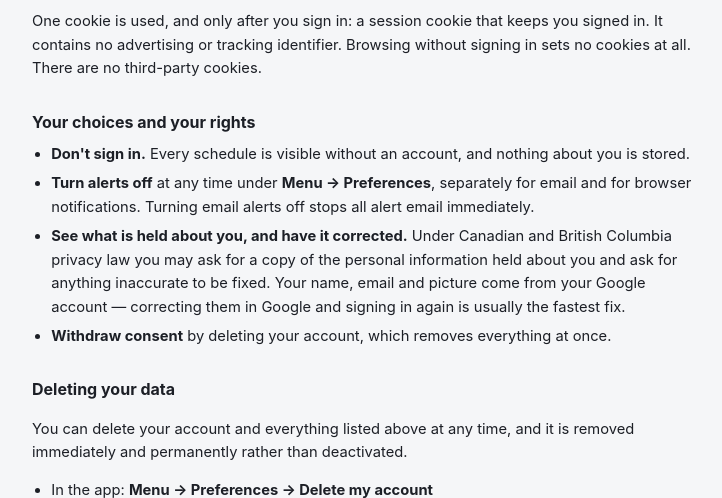
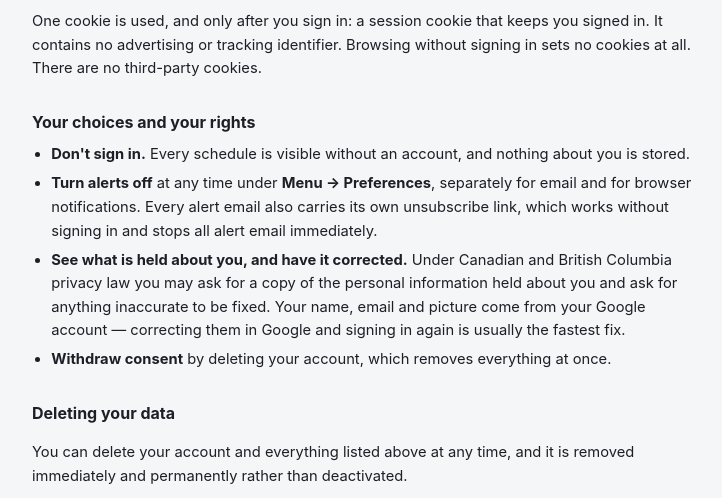
Before and after one commit to Jackattack967/Activity-app, a Flask app: page /privacy in a window 1280 px wide. Shown: the part 2468-2966 px from the top of the page, without its empty margins (272-994 px from the left). Run offline with Flask 3, Linux system fonts and the light colour scheme.

Commit message:
Add CASL unsubscribe and sender identification to alert emails
Alert emails are commercial electronic messages under CASL, which
requires an unsubscribe mechanism in the message itself that works for
at least 60 days without the recipient signing in, plus identification
of the sender including a mailing address. They had neither. Missing
List-Unsubscribe headers also makes bulk mail far more likely to be
filtered as spam, so this was hurting delivery regardless of the law.

tokens.py signs a token naming the user with the app secret, so an
unsubscribe link works straight from an email client with no session,
and cannot be forged or edited to name someone else. Nothing is stored
to make a token valid, and there is no expiry, which satisfies the
60-day floor without bookkeeping.

/unsubscribe answers GET with a confirmation page rather than acting on
it: mail clients and security scanners follow links to check them, and a
GET that unsubscribed immediately would switch alerts off for people who
never clicked. POST performs it, which is also what RFC 8058 one-click
sends. Only email is affected — push is a separate channel CASL does not
govern, and dropping it too would surprise the recipient. A token for a
deleted account reports success, since no mail is going there anyway.

Sender name and mailing address come from SENDER_NAME and
SENDER_MAILING_ADDRESS rather than the source, so a real postal address
is never committed to a public repo. If either is missing, or no base
URL is available to build the link, send_email refuses and logs why
instead of sending a non-compliant message; push alerts continue. The
base URL falls back to Render's own RENDER_EXTERNAL_URL, so it needs no
configuration until a custom domain is in use.

itsdangerous is promoted to an explicit requirement now that tokens.py
imports it directly rather than relying on it via Flask.

Verified: token round-trip; empty, garbage, tampered and foreign-key
tokens all rejected; GET leaves alerts on and commits nothing; POST
turns them off; repeat visits report "already off"; bad tokens 400; the
rendered footer carries the link, name and address; and the refusal path
returns False when the address is unset.

Co-Authored-By: Claude Opus 5 <noreply@anthropic.com>
Claude-Session: https://claude.ai/code/session_012zxA4HPiG1mCNFtGE4hXmR

```diff
--- a/app.py
+++ b/app.py
@@ -25,7 +25,16 @@ import config
 import scraper
 import watcher
 from auth import auth_bp, init_auth
-from models import Favorite, Preference, PushSubscription, WatchRun, db, ensure_schema
+from models import (
+    Favorite,
+    Preference,
+    PushSubscription,
+    User,
+    WatchRun,
+    db,
+    ensure_schema,
+)
+from tokens import read_unsubscribe_token
 
 logger = logging.getLogger(__name__)
 
@@ -233,6 +242,51 @@ def account_delete_page():
     that does not require installing the app, in addition to the in-app path.
     """
     return render_template("delete_account.html")
+
+
+@app.route("/unsubscribe", methods=["GET", "POST"])
+def unsubscribe():
+    """Turn off alert emails straight from a link in one, without signing in.
+
+    CASL requires every commercial electronic message to carry an unsubscribe
+    mechanism that keeps working for at least 60 days and does not make the
+    recipient log in first, so the link carries a signed token naming the user
+    instead of relying on a session.
+
+    GET only asks for confirmation. Mail clients and security scanners follow
+    links in messages to check them, and a GET that unsubscribed immediately
+    would silently switch alerts off for people who never clicked. POST does
+    the work, which is also what RFC 8058 one-click unsubscribe sends.
+
+    Only email alerts are affected: push notifications are a separate channel
+    that CASL does not govern, and silently dropping those too would surprise
+    someone who only meant to stop the email.
+    """
+    if not ACCOUNTS_ENABLED:
+        return render_template("unsubscribe.html", state="unavailable"), 503
+
+    user_id = read_unsubscribe_token(request.values.get("token", ""))
+    if user_id is None:
+        return render_template("unsubscribe.html", state="invalid"), 400
+
+    user = db.session.get(User, user_id)
+    if user is None:
+        # The account was deleted, so no email is being sent to it anyway.
+        # From the recipient's point of view that is a success, not an error.
+        return render_template("unsubscribe.html", state="done")
+
+    if request.method == "GET":
+        return render_template(
+            "unsubscribe.html",
+            state="confirm",
+            token=request.values.get("token", ""),
+            already_off=not user.email_alerts,
+        )
+
+    user.email_alerts = False
+    db.session.commit()
+    logger.info("User %s unsubscribed from alert emails", user_id)
+    return render_template("unsubscribe.html", state="done")
 
 
 @app.route("/api/account/delete", methods=["POST"])
--- a/requirements.txt
+++ b/requirements.txt
@@ -8,3 +8,6 @@ authlib>=1.3
 psycopg2-binary>=2.9
 python-dotenv>=1.0
 pywebpush>=2.0
+# Already installed as a Flask dependency, but declared explicitly because
+# tokens.py imports it directly to sign unsubscribe links.
+itsdangerous>=2.1
--- a/templates/privacy.html
+++ b/templates/privacy.html
@@ -187,7 +187,8 @@
     <li>
       <strong>Turn alerts off</strong> at any time under
       <strong>Menu → Preferences</strong>, separately for email and for browser
-      notifications. Turning email alerts off stops all alert email immediately.
+      notifications. Every alert email also carries its own unsubscribe link,
+      which works without signing in and stops all alert email immediately.
     </li>
     <li>
       <strong>See what is held about you, and have it corrected.</strong> Under
--- /dev/null
+++ b/tokens.py
@@ -0,0 +1,54 @@
+"""Signed, stateless tokens for the unsubscribe links in alert emails.
+
+An unsubscribe link has to work straight from an email client, without the
+recipient signing in first — that is the whole point of it. So the link
+carries a token naming the user rather than relying on a session cookie.
+
+The token is signed with the app's secret key. That means it cannot be
+forged, and it cannot be edited to name a different user without the
+signature failing, so one person's link can never unsubscribe anyone else.
+Nothing has to be stored in the database for a token to be valid.
+
+There is deliberately no expiry: CASL requires an unsubscribe mechanism to
+stay working for at least 60 days after the message is sent, and a token
+that never goes stale satisfies that without any bookkeeping. Rotating
+FLASK_SECRET_KEY invalidates every previously issued link, which is the one
+thing to be aware of before changing it.
+"""
+
+from __future__ import annotations
+
+import os
+
+from itsdangerous import BadSignature, URLSafeSerializer
+
+# Namespaces these tokens so a signature is only ever accepted for this one
+# purpose, even though other features share the same secret key.
+_SALT = "unsubscribe-v1"
+
+
+def _serializer() -> URLSafeSerializer:
+    secret = (os.environ.get("FLASK_SECRET_KEY") or "").strip()
+    if not secret:
+        raise RuntimeError(
+            "FLASK_SECRET_KEY must be set to sign unsubscribe links. Without a "
+            "stable key, links would stop working on every restart."
+        )
+    return URLSafeSerializer(secret, salt=_SALT)
+
+
+def make_unsubscribe_token(user_id: int) -> str:
+    """Token identifying one user, for embedding in an unsubscribe URL."""
+    return _serializer().dumps({"uid": int(user_id)})
+
+
+def read_unsubscribe_token(token: str) -> int | None:
+    """The user id a token names, or None if it is missing, altered or forged."""
+    if not token:
+        return None
+    try:
+        data = _serializer().loads(token)
+    except (BadSignature, RuntimeError):
+        return None
+    uid = data.get("uid") if isinstance(data, dict) else None
+    return uid if isinstance(uid, int) else None
--- a/watcher.py
+++ b/watcher.py
@@ -21,10 +21,13 @@ import json
 import logging
 import os
 
+from urllib.parse import quote
+
 import requests
 from pywebpush import WebPushException, webpush
 
 from models import EventState, Favorite, PushSubscription, WatchRun, db
+from tokens import make_unsubscribe_token
 
 logger = logging.getLogger(__name__)
 
@@ -70,6 +73,52 @@ def send_push(subscription: PushSubscription, payload: dict) -> bool:
         return True
 
 
+def public_base_url() -> str:
+    """Absolute base URL of this deployment, for links inside emails.
+
+    Render sets RENDER_EXTERNAL_URL automatically, so this normally needs no
+    configuration; PUBLIC_BASE_URL overrides it for a custom domain.
+    """
+    base = (
+        os.environ.get("PUBLIC_BASE_URL")
+        or os.environ.get("RENDER_EXTERNAL_URL")
+        or ""
+    ).strip()
+    return base.rstrip("/")
+
+
+def sender_identity() -> tuple[str, str] | None:
+    """(name, mailing address) identifying the sender, or None if unset.
+
+    CASL requires every commercial electronic message to identify who sent
+    it and give a mailing address where they can be reached. Both come from
+    the environment so a real postal address is never committed to the repo.
+    """
+    name = (os.environ.get("SENDER_NAME") or "").strip()
+    address = (os.environ.get("SENDER_MAILING_ADDRESS") or "").strip()
+    if not name or not address:
+        return None
+    return name, address
+
+
+def email_compliance_gap() -> str | None:
+    """Why alert email cannot lawfully be sent, or None if it can.
+
+    Alert emails are commercial electronic messages under CASL, which
+    requires a working unsubscribe mechanism and sender identification in
+    the message itself. If either is unavailable the message would be
+    unlawful to send, so sending is refused rather than sent incomplete.
+    """
+    if not public_base_url():
+        return (
+            "neither PUBLIC_BASE_URL nor RENDER_EXTERNAL_URL is set, so no "
+            "unsubscribe link can be built"
+        )
+    if sender_identity() is None:
+        return "SENDER_NAME and SENDER_MAILING_ADDRESS are not both set"
+    return None
+
+
 def email_provider() -> str | None:
     """Which email provider is configured, if any.
 
@@ -84,12 +133,28 @@ def email_provider() -> str | None:
     return None
 
 
-def send_email(to_address: str, event: dict) -> bool:
+def send_email(to_address: str, event: dict, user_id: int) -> bool:
     """Email one 'a spot opened' alert. Best-effort: a mail failure must
     never abort the watch run or block push delivery."""
     provider = email_provider()
     if provider is None:
         return False
+
+    gap = email_compliance_gap()
+    if gap is not None:
+        logger.error(
+            "Refusing to send alert email: %s. Alert emails must carry an "
+            "unsubscribe link and a sender mailing address, so none will be "
+            "sent until this is configured. Push alerts are unaffected.",
+            gap,
+        )
+        return False
+
+    sender_name, sender_address = sender_identity()
+    unsubscribe_url = (
+        f"{public_base_url()}/unsubscribe"
+        f"?token={quote(make_unsubscribe_token(user_id), safe='')}"
+    )
 
     name = event.get("event_name", "Activity")
     when = f"{event.get('day_of_week', '')} {event.get('start_time', '')}".strip()
@@ -108,10 +173,29 @@ def send_email(to_address: str, event: dict) -> bool:
       <p style="color:#6b7280;font-size:12px">
         Spots go quickly — this link opens the city's official registration page.
       </p>
+      <hr style="border:none;border-top:1px solid #e2e5ea;margin:20px 0">
+      <p style="color:#6b7280;font-size:12px">
+        You are receiving this because you turned on email alerts for
+        Activity Schedule Dashboard.
+        <a href="{html.escape(unsubscribe_url)}">Unsubscribe from these emails</a>.
+        Browser notifications, if you use them, are unaffected.
+      </p>
+      <p style="color:#6b7280;font-size:12px">
+        {html.escape(sender_name)}<br>
+        {html.escape(sender_address)}
+      </p>
     """
 
     subject = f"Spot open: {name}"
     sender = os.environ.get("ALERT_FROM_EMAIL", "onboarding@resend.dev")
+
+    # Lets Gmail and other clients show their own unsubscribe button, and
+    # honours the one-click convention (RFC 8058) by POSTing to the same URL.
+    # Bulk senders without these are far more likely to be filtered as spam.
+    unsubscribe_headers = {
+        "List-Unsubscribe": f"<{unsubscribe_url}>",
+        "List-Unsubscribe-Post": "List-Unsubscribe=One-Click",
+    }
 
     if provider == "brevo":
         url_endpoint = "https://api.brevo.com/v3/smtp/email"
@@ -125,6 +209,7 @@ def send_email(to_address: str, event: dict) -> bool:
             "to": [{"email": to_address}],
             "subject": subject,
             "htmlContent": f"<html><body>{body}</body></html>",
+            "headers": unsubscribe_headers,
         }
     else:
         url_endpoint = "https://api.resend.com/emails"
@@ -137,6 +222,7 @@ def send_email(to_address: str, event: dict) -> bool:
             "to": [to_address],
             "subject": subject,
             "html": body,
+            "headers": unsubscribe_headers,
         }
 
     try:
@@ -176,7 +262,7 @@ def notify_user(user, event: dict) -> int:
             db.session.delete(sub)
 
     if getattr(user, "email_alerts", False) and user.email:
-        if send_email(user.email, event):
+        if send_email(user.email, event, user.id):
             sent += 1
 
     return sent
```
Also changed, not shown: render.yaml (+14 -0 lines), templates/unsubscribe.html (added, +90 -0 lines), 1 other file.
